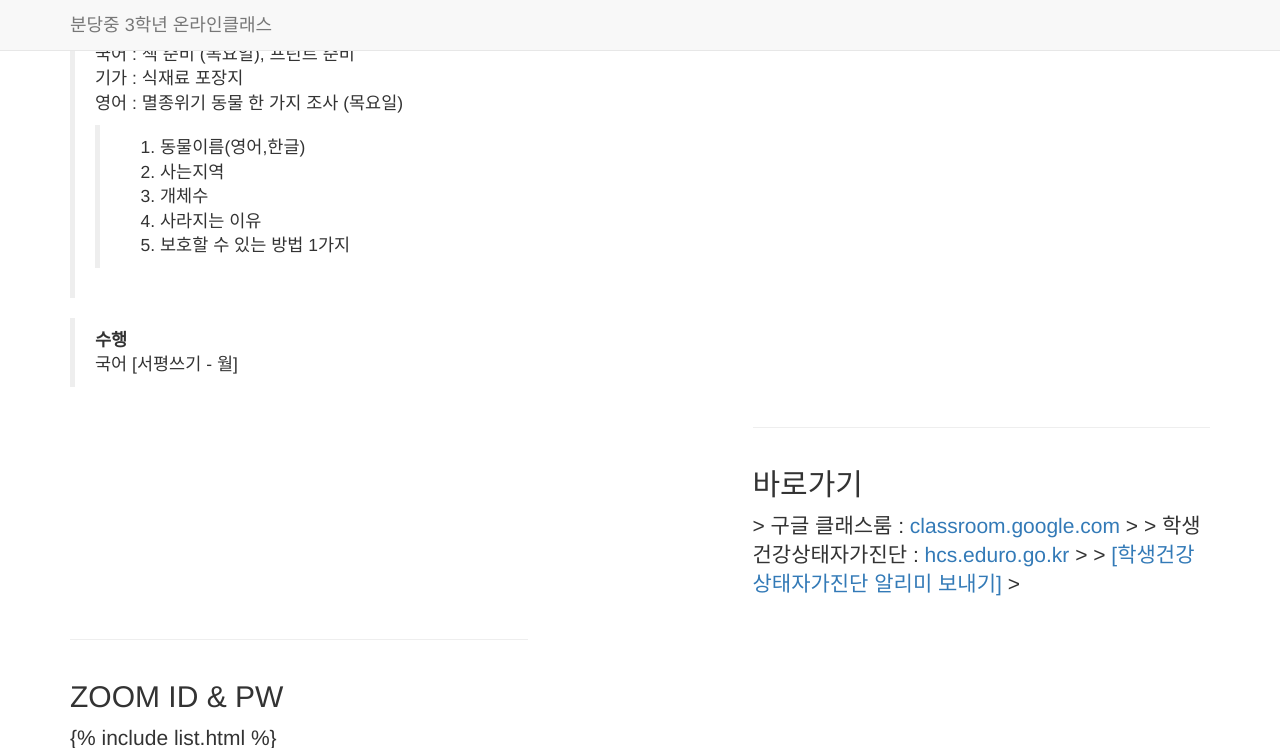
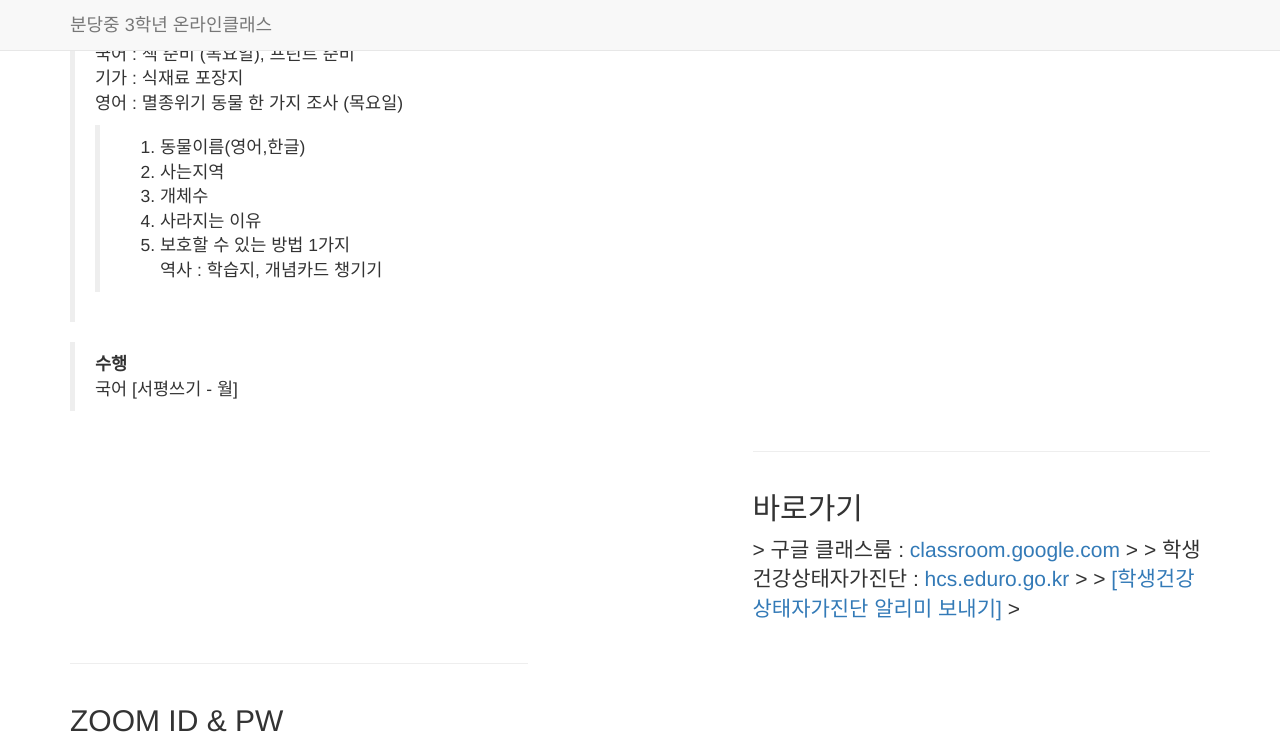
Before and after one commit to bundang-ms-2021/oncl, a Jekyll site: the page built from _posts/2014-09-21-services-1.markdown, in a window 1280 px wide and 900 px high, scrolled down 403 px, cut to the strip 0-748 px from the top of the window. Built offline with Jekyll 4.4.1, drawn with Linux system fonts in a browser that asks for light colours; nearby versions of some CDN libraries; library files that are not in the unit come from our copies.

Commit message:
Update 2014-09-21-services-1.markdown

```diff
--- a/_posts/2014-09-21-services-1.markdown
+++ b/_posts/2014-09-21-services-1.markdown
@@ -21,6 +21,7 @@ description: |
   > > 3. 개체수
   > > 4. 사라지는 이유
   > > 5. 보호할 수 있는 방법 1가지
+  > 역사 : 학습지, 개념카드 챙기기
 
   > **수행**
   > 국어 [서평쓰기 - 월]
```
